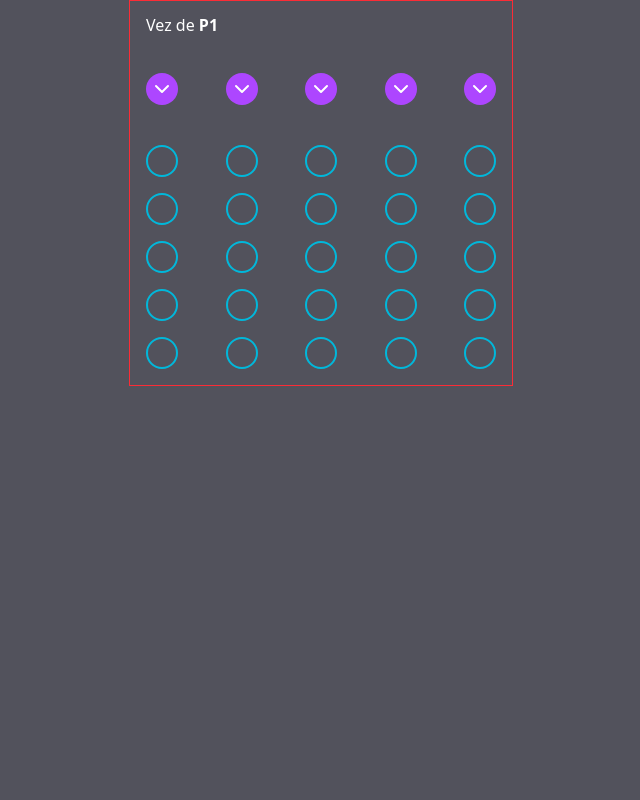
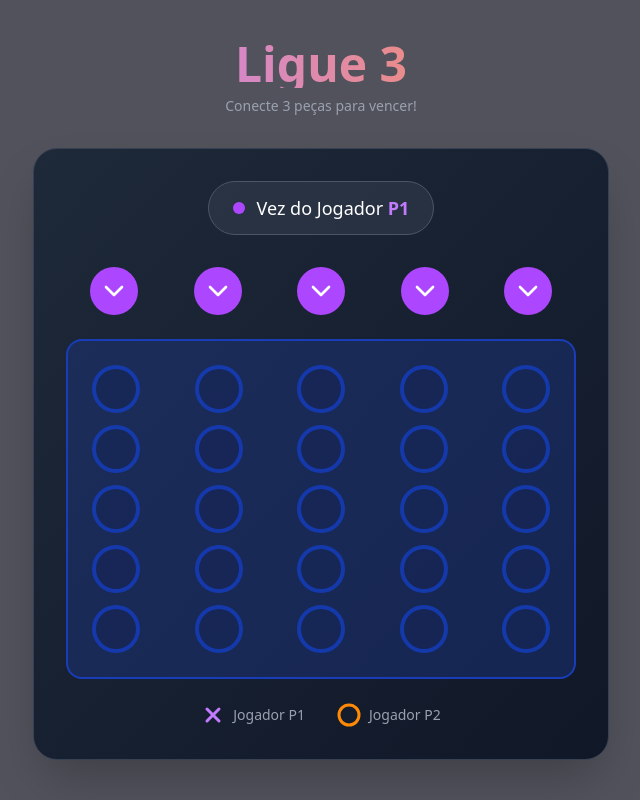
Before and after one commit to matheusdsilva01/ligation, a React (Vite) app: page / in a window 1280 px wide. Shown: the whole page, without its empty margins (319-959 px from the left). Built offline with nearby package versions, Linux system fonts and the light colour scheme.

Commit message:
style: general styles

```diff
--- a/src/App.tsx
+++ b/src/App.tsx
@@ -3,14 +3,14 @@ import { Activity, useState } from "react"
 
 const empty: Cell = {
   value: 0,
-  player: undefined
+  player: null
 }
 
 type Player = "p1" | "p2"
 
 type Cell = {
   value: number
-  player?: Player
+  player: Player | null
 }
 
 const startGame = [
@@ -157,48 +157,99 @@ function App() {
   }
 
   return (
-    <>
-      <Activity mode={hasWin? "visible": "hidden"}>
-        <section className="max-w-sm p-4 mx-auto bg-white flex flex-col gap-y-4 text-center text-black">
-          <p>O jogador {player} venceu!</p>
-          <button onClick={reset} className="bg-gray-300 px-4 py-2 rounded-md hover:bg-gray-200 transition-colors cursor-pointer">Reiniciar</button>
+    <div className="min-h-screen flex items-center justify-center p-4">
+      <Activity mode={hasWin ? "visible" : "hidden"}>
+        <div className="fixed inset-0 bg-black/60 backdrop-blur-sm flex items-center justify-center z-50">
+          <section className="max-w-md w-full p-8 bg-white rounded-2xl flex flex-col gap-y-6 text-center border animate-fade-in">
+            <img src="https://cdn.betterttv.net/emote/55b6f480e66682f576dd94f5/3x.webp" className="size-16 mx-auto" />
+            <div>
+              <h2 className="text-2xl font-bold text-gray-800 mb-2">Parabéns!</h2>
+              <p className="text-lg text-gray-600">
+                Jogador <span className="font-bold text-purple-600 uppercase">{player}</span> venceu!
+              </p>
+            </div>
+            <button
+              onClick={reset}
+              className="bg-purple-600 px-6 py-3 rounded-xl font-semibold hover:bg-purple-700 transition-all"
+            >
+              Jogar Novamente
+            </button>
           </section>
+        </div>
       </Activity>
-      <section className="max-w-sm border border-red-500 p-4 mx-auto">
+
+      <section className="w-full max-w-xl">
+        <div className="text-center mb-8">
+          <h1 className="text-4xl md:text-5xl font-bold text-transparent bg-clip-text bg-gradient-to-r from-purple-400 to-orange-400 mb-2">
+            Ligue 3
+          </h1>
+          <p className="text-gray-400 text-sm">Conecte 3 peças para vencer!</p>
+        </div>
+
+        <div className="bg-gradient-to-br from-gray-800 to-gray-900 rounded-3xl shadow-2xl p-8 border border-gray-700">
           {!hasWin && (
-          <div className="mb-10">
-            <h2>
-              Vez de <span className="font-bold uppercase">{player}</span>
+            <div className="mb-8 text-center">
+              <div className="inline-flex items-center gap-3 bg-gray-700/50 px-6 py-3 rounded-full border border-gray-600">
+                <div className={`size-3 rounded-full ${player === "p1" ? "bg-purple-500" : "bg-orange-500"}`}></div>
+                <h2 className="text-lg font-medium">
+                  Vez do Jogador <span className={`font-bold uppercase ${player === "p1" ? "text-purple-400" : "text-orange-400"}`}>{player}</span>
                 </h2>
               </div>
+            </div>
           )}
-        <div className="flex justify-between mb-10">
+
+          <div className="flex justify-between gap-3 mb-6 px-6">
             {Array.from({length: 5}).map((_, i) => (
-            <button disabled={hasWin} key={i} onClick={() => play(i)} className="cursor-pointer rounded-full bg-purple-500 size-8 p-1 disabled:opacity-50 disabled:cursor-not-allowed">
-              <ChevronDownIcon className="size-full" />
+              <button
+                disabled={hasWin}
+                key={i}
+                onClick={() => play(i)}
+                className="group cursor-pointer rounded-full bg-purple-500 hover:bg-purple-400 size-12 p-2 disabled:opacity-30 disabled:cursor-not-allowed transition-all hover:shadow-lg hover:shadow-purple-500/50 flex items-center justify-center"
+              >
+                <ChevronDownIcon className="size-full text-white group-hover:animate-bounce" />
               </button>
             ))}
           </div>
-          <div className="flex flex-col gap-y-4">
+
+          <div className="bg-blue-900/40 rounded-2xl p-6 border-2 border-blue-800">
+            <div className="flex flex-col gap-3">
               {matrix.map((cells, i) => (
-                // row
-                <div key={'row-'+i} className="flex justify-between">
-                  {/* cells */}
+                <div key={'row-'+i} className="flex justify-between gap-3">
                   {cells.map((cell, j) => (
-                    <div key={'row-'+i+',col'+j} className="rounded-full border-2 border-cyan-500 flex text-center size-8">
+                    <div
+                      key={'row-'+i+',col'+j}
+                      className="rounded-full border-4 border-blue-700/60 bg-blue-950/60 flex items-center justify-center size-12 transition-all"
+                    >
                       {cell.value === 1 && (cell.player === "p1"
                         ? (
-                          <XIcon className="m-auto text-purple-500 bg-purple-100 rounded-full size-full" />
+                          <div>
+                            <XIcon className="size-10 text-purple-400 bg-purple-900/40 rounded-full p-1" strokeWidth={3} />
+                          </div>
                         ) : (
-                          <CircleIcon className="m-auto text-orange-500 bg-orange-100 size-full rounded-full" />
+                          <div>
+                            <CircleIcon className="size-10 text-orange-400 bg-orange-900/40 rounded-full p-1" strokeWidth={3} />
+                          </div>
                         ))}
                     </div>
                   ))}
                 </div>
               ))}
             </div>
+          </div>
+
+          <div className="flex justify-center gap-8 mt-6">
+            <div className="flex items-center gap-2">
+              <XIcon className="size-6 text-purple-400" strokeWidth={3} />
+              <span className="text-sm text-gray-400">Jogador P1</span>
+            </div>
+            <div className="flex items-center gap-2">
+              <CircleIcon className="size-6 text-orange-400" strokeWidth={3} />
+              <span className="text-sm text-gray-400">Jogador P2</span>
+            </div>
+          </div>
+        </div>
       </section>
-    </>
+    </div>
   )
 }
 
--- a/src/index.css
+++ b/src/index.css
@@ -1 +1,16 @@
 @import "tailwindcss";
+
+@theme {
+    --animate-fade-in: fade-in 0.5s ease-in-out;
+
+    @keyframes fade-in {
+        0% {
+            opacity: 0;
+            transform: translateY(20px);
+        }
+        100% {
+            opacity: 1;
+            transform: translateY(0);
+        }
+    }
+}
```
Lines whose indentation alone changed are shown as unchanged.
